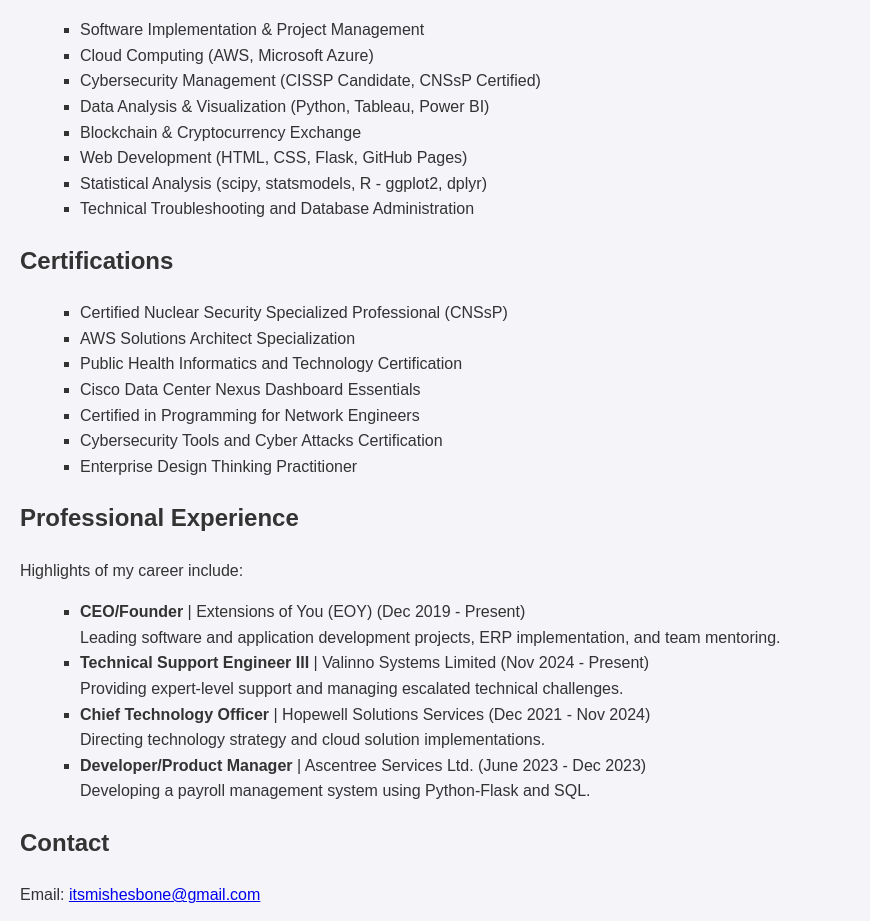
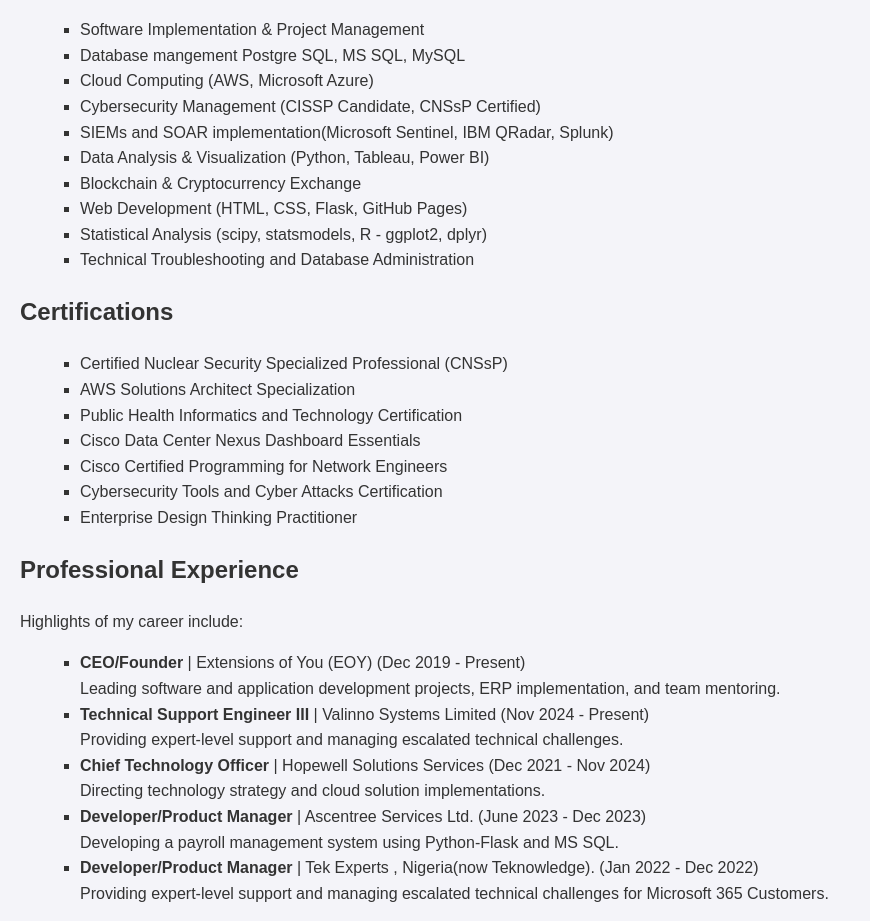
Before and after one commit to mishesbone/mishesbone.github.io, a plain HTML site: page index.html in a window 1280 px wide. Shown: the part 471-1392 px from the top of the page, without its empty margins (0-870 px from the left). Drawn offline with Linux system fonts and the light colour scheme.

Commit message:
Update index.html

```diff
--- a/index.html
+++ b/index.html
@@ -33,8 +33,10 @@
             <h2>Skills</h2>
             <ul>
                 <li>Software Implementation & Project Management</li>
+                <li>Database mangement Postgre SQL, MS SQL, MySQL</li>
                 <li>Cloud Computing (AWS, Microsoft Azure)</li>
                 <li>Cybersecurity Management (CISSP Candidate, CNSsP Certified)</li>
+                <li>SIEMs and SOAR implementation(Microsoft Sentinel, IBM QRadar, Splunk)</li>
                 <li>Data Analysis & Visualization (Python, Tableau, Power BI)</li>
                 <li>Blockchain & Cryptocurrency Exchange</li>
                 <li>Web Development (HTML, CSS, Flask, GitHub Pages)</li>
@@ -51,7 +53,7 @@
                 <li>AWS Solutions Architect Specialization</li>
                 <li>Public Health Informatics and Technology Certification</li>
                 <li>Cisco Data Center Nexus Dashboard Essentials</li>
-                <li>Certified in Programming for Network Engineers</li>
+                <li>Cisco Certified Programming for Network Engineers</li>
                 <li>Cybersecurity Tools and Cyber Attacks Certification</li>
                 <li>Enterprise Design Thinking Practitioner</li>
             </ul>
@@ -76,7 +78,11 @@
                 </li>
                 <li>
                     <strong>Developer/Product Manager</strong> | Ascentree Services Ltd. (June 2023 - Dec 2023)
-                    <br>Developing a payroll management system using Python-Flask and SQL.
+                    <br>Developing a payroll management system using Python-Flask and MS SQL.
+                </li>
+                <li>
+                    <strong>Developer/Product Manager</strong> | Tek Experts , Nigeria(now Teknowledge). (Jan 2022 - Dec 2022)
+                    <br>Providing expert-level support and managing escalated technical challenges for Microsoft 365 Customers.
                 </li>
             </ul>
         </section>
```
